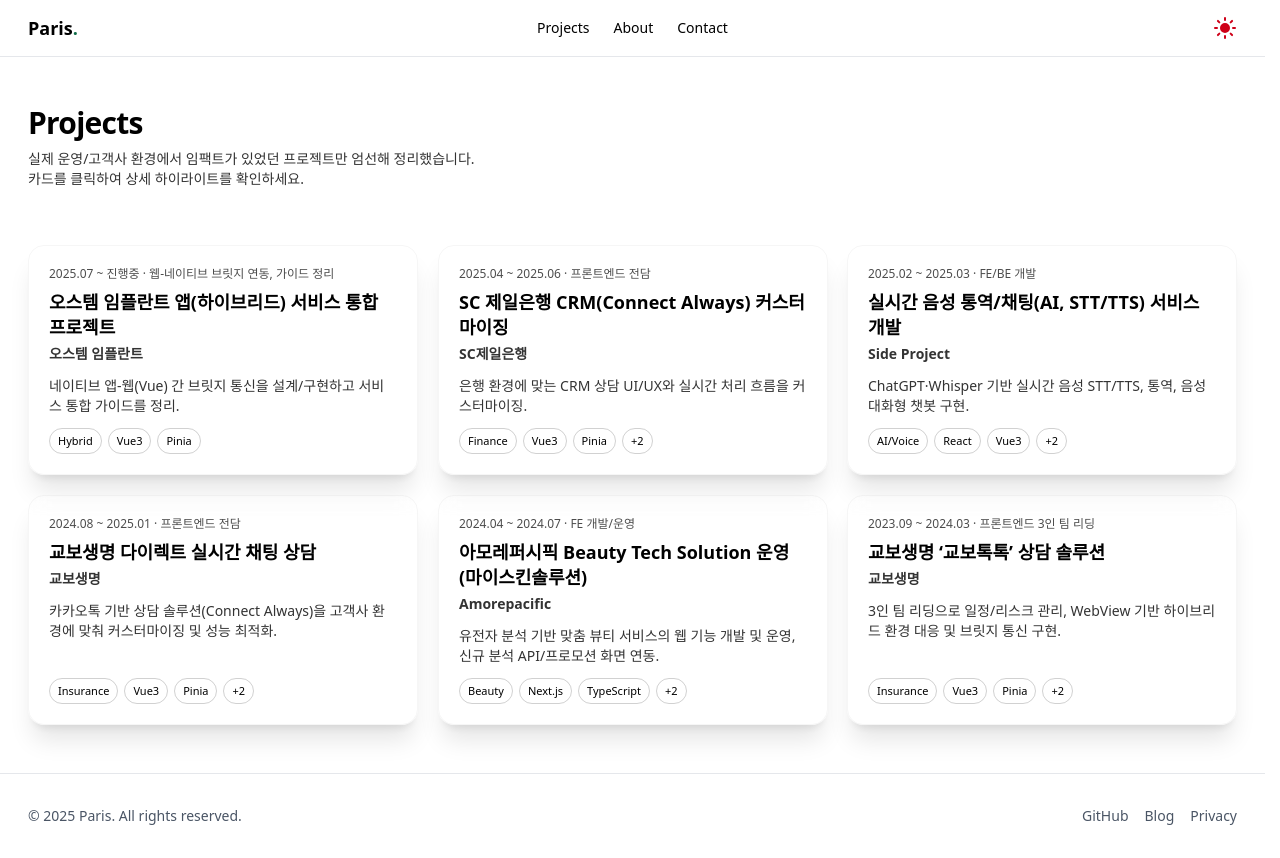
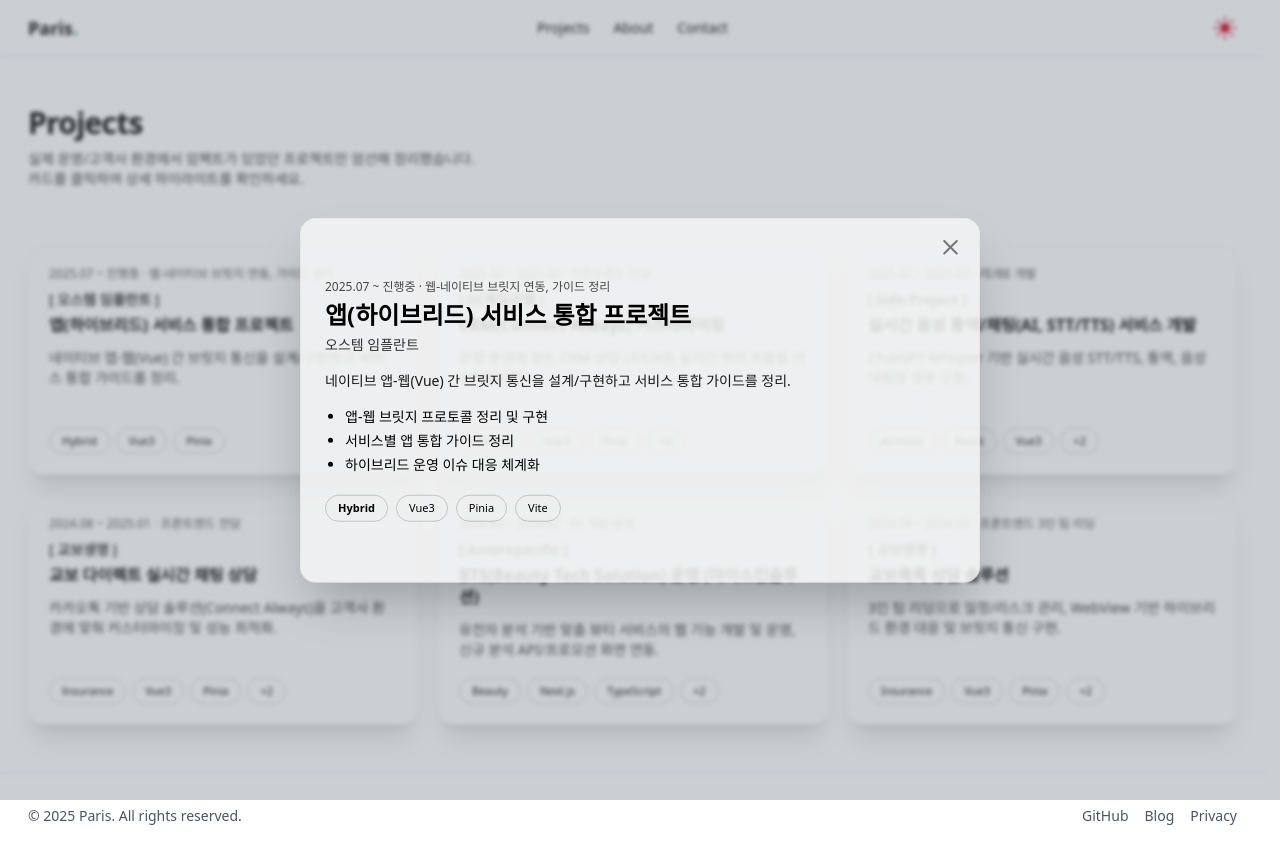
Before and after one commit to Hwangseok-Paris/paris_MK2, a Next.js app in the folder paris-mk2/: page /projects in a window 1280 px wide. Both pictures are taken after a click on the button 222 px from the left and 360 px from the top of the page. Built offline with nearby package versions, Linux system fonts and the light colour scheme; a web font is replaced by a local one.

Commit message:
250908: 프로젝트 항목 모달 작업

```diff
--- a/paris-mk2/src/app/globals.css
+++ b/paris-mk2/src/app/globals.css
@@ -4,3 +4,9 @@
 html {
   scrollbar-gutter: stable;
 }
+
+/* body {
+  background: radial-gradient(1200px 600px at 10% -10%, rgba(255, 255, 255, 0.06), transparent 60%),
+    radial-gradient(1000px 600px at 110% 10%, rgba(255, 255, 255, 0.06), transparent 60%),
+    var(--bg, #0b0b0b);
+} */
--- a/paris-mk2/src/components/projects/ProjectCard.tsx
+++ b/paris-mk2/src/components/projects/ProjectCard.tsx
@@ -5,9 +5,10 @@
 
 interface Props {
   project: Project;
+  onClick: (p: Project) => void;
 }
 
-export default function ProjectCard({ project }: Props) {
+export default function ProjectCard({ project, onClick }: Props) {
   const ref = useRef<HTMLDivElement>(null);
 
   const onMove = (e: React.MouseEvent) => {
@@ -35,7 +36,11 @@
 
   return (
     <>
-      <button onMouseMove={onMove} onMouseLeave={onLeave} className="group relative text-left">
+      <button
+        onMouseMove={onMove}
+        onMouseLeave={onLeave}
+        className="group relative text-left"
+        onClick={() => onClick(project)}>
         <div
           ref={ref}
           className="flex flex-col border shadow-xl sm:min-h-[230px] min-w-[230px] border-black/4  dark:border-white/10 bg-gradient-to-br  dark:from-white/6 dark:to-white/2 p-5 backdrop-blur-sm rounded-2xl  transition-all duration-150 will-change-transform
@@ -43,20 +48,20 @@
           <div className="mb-2 text-xs opacity-70 line-clamp-2 turncate">
             {project.period} · {project.role}
           </div>
-          <h3 className="text-lg font-semibold line-clamp-2 leading-snug">{project.title}</h3>
-          <div className="mt-1 text-sm font-semibold  opacity-80">{project.company}</div>
+          <div className="mb-1 text-sm font-semibold  opacity-80">[ {project.company} ]</div>
+          <h3 className="text-md font-semibold line-clamp-2 leading-snug">{project.title}</h3>
           <p className="mt-3 mb-3 line-clamp-2 text-sm opacity-80">{project.summary}</p>
 
           <div className="mt-auto flex flex-wrap gap-1.5">
             {[project.category, ...project.stack.slice(0, 2)].map((t) => (
               <span
                 key={t}
-                className="rounded-2xl bg-foreground/10 px-2 py-1 text-[11px] border-[0.5px] border-black/20">
+                className="rounded-full bg-foreground/10 px-3 py-1 text-[11px] border-[1px] border-black/20 dark:border-white/50">
                 {t}
               </span>
             ))}
             {project.stack.length > 3 && (
-              <span className="rounded-full bg-foreground/10 px-2 py-1 text-[11px] border-[0.5px] border-black/20">
+              <span className="rounded-full bg-foreground/10 px-3 py-1 text-[11px] border-[1px] border-black/20 dark:border-white/50">
                 +{project.stack.length - 3}
               </span>
             )}
--- /dev/null
+++ b/paris-mk2/src/components/projects/ProjectModal.tsx
@@ -0,0 +1,73 @@
+import { useEffect } from "react";
+import { Project } from "../../constants/projects";
+import { XIcon } from "lucide-react";
+
+interface Props {
+  open: boolean;
+  project?: Project | null;
+  onClose: () => void;
+}
+
+export default function ProjectModal({ project, open, onClose }: Props) {
+  useEffect(() => {
+    if (!open) return;
+    const onKey = (e: KeyboardEvent) => e.key === "Escape" && onClose();
+    window.addEventListener("keydown", onKey);
+    return () => window.removeEventListener("keydown", onKey);
+  }, [open, onClose]);
+
+  if (!open || !project) return null;
+
+  return (
+    <>
+      <div className="fixed inset-0 z-[60]">
+        <div
+          className="absolute inset-0 bg-gray-500/35 backdrop-blur-[2px]"
+          aria-hidden
+          onClick={onClose}
+        />
+        <div
+          aria-modal="true"
+          className="absolute left-1/2 top-1/2 w-full sm:w-[min(680px,92vw)] -translate-x-1/2 -translate-y-1/2
+                   rounded-2xl border border-black/4 dark:border-white/10 p-6 bg-white/85 dark:bg-gray-900/85 dark:bg-gray/10 shadow-2xl py-15">
+          {/* 닫기(X) 아이콘 */}
+          <div className="absolute right-4 top-4 opacity-50 hover:cursor-pointer hover:scale-110">
+            <XIcon size={25} onClick={onClose} />
+          </div>
+          {/* 닫기(X) 아이콘 */}
+
+          <div className="flex items-start justify-between gap-4">
+            <div>
+              <div className="text-xs opacity-70">
+                {project.period} · {project.role}
+              </div>
+              <h3 className="mt-1 text-2xl font-semibold">{project.title}</h3>
+              {project.company && <div className="mt-1 text-sm opacity-80">{project.company}</div>}
+            </div>
+          </div>
+
+          <p className="mt-4 text-sm opacity-90">{project.summary}</p>
+
+          <ul className="mt-4 list-disc space-y-1 pl-5 text-sm">
+            {project.highlights.map((h) => (
+              <li key={h}>{h}</li>
+            ))}
+          </ul>
+
+          <div className="mt-5 flex flex-wrap gap-2">
+            <span className="rounded-full bg-foreground/10 px-3 py-1 text-[11px] font-extrabold border-[1px] border-black/20 dark:border-white/50">
+              {project.category}
+            </span>
+            {project.stack.map((s) => (
+              <span
+                key={s}
+                className="rounded-full bg-foreground/10 px-3 py-1 text-[11px] border-[1px] border-black/20 dark:border-white/50 ">
+                {s}
+              </span>
+            ))}
+          </div>
+        </div>
+      </div>
+    </>
+  );
+}
--- a/paris-mk2/src/components/projects/ProjectsContainer.tsx
+++ b/paris-mk2/src/components/projects/ProjectsContainer.tsx
@@ -1,7 +1,14 @@
+"use client";
+
 import ProjectCard from "./ProjectCard";
-import { projects } from "@/constants/projects";
+import { Project, projects } from "@/constants/projects";
+import { useState } from "react";
+import ProjectModal from "./ProjectModal";
 
 export default function ProjectsContailner() {
+  const [modalState, setModalState] = useState(false);
+  const [selectedProject, setSelectedProject] = useState<Project | null>();
+
   return (
     <>
       <div className="flex flex-col sm:flex-row sm:items-center sm:justify-between">
@@ -20,11 +27,24 @@
         {/* 카드(리스트)) 영역 */}
         {projects &&
           projects.map((project, idx) => {
-            return <ProjectCard project={project} key={idx} />;
+            return (
+              <ProjectCard
+                project={project}
+                key={idx}
+                onClick={() => setSelectedProject(project)}
+              />
+            );
           })}
 
         {/* 카드(리스트)) 영역 */}
       </div>
+      {/* 모달 영역 */}
+      <ProjectModal
+        open={!!selectedProject}
+        project={selectedProject}
+        onClose={() => setSelectedProject(null)}
+      />
+      {/* // 모달 영역 */}
     </>
   );
 }
--- a/paris-mk2/src/constants/projects.ts
+++ b/paris-mk2/src/constants/projects.ts
@@ -13,7 +13,7 @@
 export const projects: Project[] = [
   {
     id: "osstem-hybrid",
-    title: "오스템 임플란트 앱(하이브리드) 서비스 통합 프로젝트",
+    title: "앱(하이브리드) 서비스 통합 프로젝트",
     company: "오스템 임플란트",
     period: "2025.07 ~ 진행중",
     role: "웹-네이티브 브릿지 연동, 가이드 정리",
@@ -28,7 +28,7 @@
   },
   {
     id: "scb-connectalways",
-    title: "SC 제일은행 CRM(Connect Always) 커스터마이징",
+    title: "CRM(Connect Always) 커스터마이징",
     company: "SC제일은행",
     period: "2025.04 ~ 2025.06",
     role: "프론트엔드 전담",
@@ -58,7 +58,7 @@
   },
   {
     id: "kyobo-direct",
-    title: "교보생명 다이렉트 실시간 채팅 상담",
+    title: "교보 다이렉트 실시간 채팅 상담",
     company: "교보생명",
     period: "2024.08 ~ 2025.01",
     role: "프론트엔드 전담",
@@ -74,7 +74,7 @@
   },
   {
     id: "amore-bts",
-    title: "아모레퍼시픽 Beauty Tech Solution 운영 (마이스킨솔루션)",
+    title: "BTS(Beauty Tech Solution) 운영 (마이스킨솔루션)",
     company: "Amorepacific",
     period: "2024.04 ~ 2024.07",
     role: "FE 개발/운영",
@@ -90,7 +90,7 @@
   },
   {
     id: "kyobo-toktok",
-    title: "교보생명 ‘교보톡톡’ 상담 솔루션",
+    title: "교보톡톡 상담 솔루션",
     company: "교보생명",
     period: "2023.09 ~ 2024.03",
     role: "프론트엔드 3인 팀 리딩",
```
